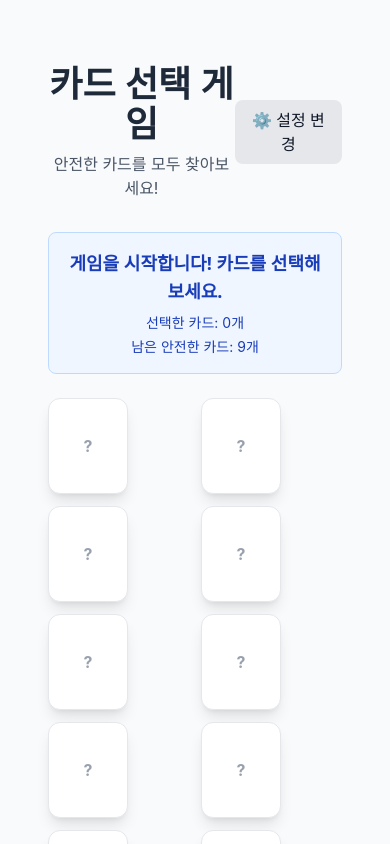
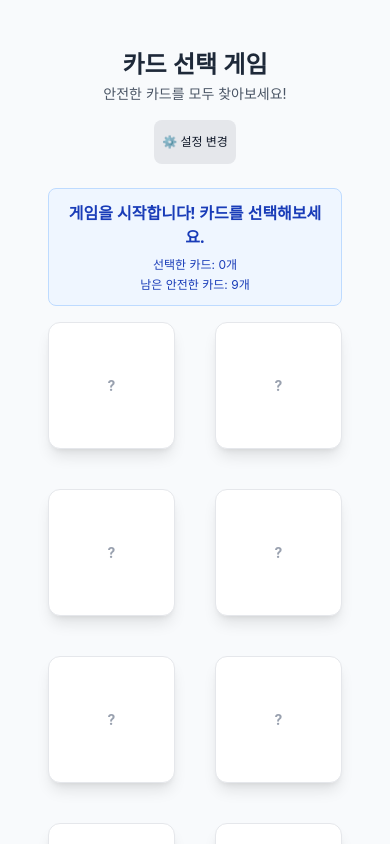
Before and after one commit to smb0123/game, a React (Vite) app: page / in a window 390 px wide. Both pictures are taken after a click on the button "게임 시작". Shown: the top 844 px of the page. Built offline with nearby package versions, Linux system fonts and the light colour scheme.

Commit message:
design: sm, md, xl에 대한 반응형 구축

```diff
--- a/src/features/game-board/GameBoard.tsx
+++ b/src/features/game-board/GameBoard.tsx
@@ -77,12 +77,12 @@ export const GameBoard: React.FC<GameBoardProps> = ({
   return (
     <>
       <div
-        className={`w-full max-w-4xl mx-auto ${
+        className={`w-full max-w-7xl mx-auto px-2 sm:px-4 ${
           isShaking ? "screen-shake" : ""
         }`}
       >
-        {/* 게임 보드 그리드 */}
-        <div className="grid grid-cols-2 sm:grid-cols-3 md:grid-cols-4 lg:grid-cols-6 gap-3 md:gap-4">
+        {/* 게임 보드 그리드 - 반응형 그리드와 간격 적용 */}
+        <div className="grid grid-cols-2 sm:grid-cols-4 md:grid-cols-4 lg:grid-cols-5 xl:grid-cols-6 gap-10 sm:gap-3 md:gap-4 lg:gap-5 h-full w-full">
           {cards.map((card) => (
             <GameCard
               key={card.id}
@@ -92,7 +92,7 @@ export const GameBoard: React.FC<GameBoardProps> = ({
               size={cardSize}
               clickable={isPlaying && !card.isRevealed}
               onClick={handleCardSelect}
-              className="animate-card-reveal"
+              className="animate-card-reveal w-full h-full aspect-square mx-auto"
             />
           ))}
         </div>
--- a/src/features/game-status/GameStatus.tsx
+++ b/src/features/game-status/GameStatus.tsx
@@ -51,14 +51,18 @@ export const GameStatus: React.FC<GameStatusProps> = ({
   };
 
   return (
-    <div className="w-full max-w-4xl mx-auto mb-6">
+    <div className="w-full max-w-7xl mx-auto mb-4 sm:mb-6 px-2 sm:px-4">
       {/* 게임 상태 메시지 */}
-      <div className={`rounded-lg border p-4 text-center ${getStatusStyle()}`}>
-        <h2 className="text-lg font-semibold mb-2">{getStatusMessage()}</h2>
+      <div
+        className={`rounded-lg border p-3 sm:p-4 md:p-6 text-center ${getStatusStyle()}`}
+      >
+        <h2 className="text-base sm:text-lg md:text-xl font-semibold mb-2 sm:mb-3">
+          {getStatusMessage()}
+        </h2>
 
         {/* 게임 진행 중일 때 통계 표시 */}
         {gameState.status === "playing" && (
-          <div className="text-sm space-y-1">
+          <div className="text-xs sm:text-sm space-y-1">
             <p>선택한 카드: {gameState.selectedCards.length}개</p>
             <p>남은 안전한 카드: {gameState.remainingSafeCards}개</p>
           </div>
@@ -66,15 +70,15 @@ export const GameStatus: React.FC<GameStatusProps> = ({
 
         {/* 게임 종료 시 결과 표시 */}
         {gameResult && (
-          <div className="text-sm space-y-1 mt-2">
+          <div className="text-xs sm:text-sm space-y-1 mt-2">
             <p>총 선택한 카드: {gameResult.totalMoves}개</p>
             <p>꽝 카드 개수: {gameResult.bombCards.length}개</p>
             {gameResult.won && (
               <div className="space-y-1">
-                <p className="font-semibold text-green-700">
+                <p className="font-semibold text-green-700 text-sm sm:text-base">
                   🎉 모든 안전한 카드를 찾았습니다!
                 </p>
-                <p className="text-green-600">
+                <p className="text-green-600 text-xs sm:text-sm">
                   모든 카드가 공개되었습니다. 아래에서 확인해보세요!
                 </p>
               </div>
@@ -82,18 +86,18 @@ export const GameStatus: React.FC<GameStatusProps> = ({
             {!gameResult.won && (
               <div className="space-y-2">
                 <div className="text-center">
-                  <p className="font-bold text-red-700 text-xl mb-2 animate-pulse">
+                  <p className="font-bold text-red-700 text-lg sm:text-xl md:text-2xl mb-2 animate-pulse">
                     💥💥💥 BOOM! 💥💥💥
                   </p>
-                  <p className="font-semibold text-red-600 text-lg">
+                  <p className="font-semibold text-red-600 text-sm sm:text-base md:text-lg">
                     꽝 카드를 선택했습니다!
                   </p>
                 </div>
-                <div className="bg-red-100 border border-red-300 rounded-lg p-3">
-                  <p className="text-red-700 text-sm text-center">
+                <div className="bg-red-100 border border-red-300 rounded-lg p-2 sm:p-3">
+                  <p className="text-red-700 text-xs sm:text-sm text-center">
                     💣 폭발 효과가 발생했습니다! 💣
                   </p>
-                  <p className="text-red-600 text-sm text-center mt-1">
+                  <p className="text-red-600 text-xs sm:text-sm text-center mt-1">
                     모든 카드가 공개되었습니다. 아래에서 확인해보세요!
                   </p>
                 </div>
@@ -105,10 +109,10 @@ export const GameStatus: React.FC<GameStatusProps> = ({
 
       {/* 게임 재시작 버튼 */}
       {(gameState.status === "won" || gameState.status === "lost") && (
-        <div className="text-center mt-4">
+        <div className="text-center mt-3 sm:mt-4">
           <button
             onClick={onRestart}
-            className="inline-flex items-center justify-center rounded-lg font-medium transition-all duration-200 focus:outline-none focus:ring-2 focus:ring-offset-2 disabled:opacity-50 disabled:cursor-not-allowed px-6 py-3 text-lg bg-blue-500 text-white hover:bg-blue-600 focus:ring-blue-500 shadow-lg"
+            className="inline-flex items-center justify-center rounded-lg font-medium transition-all duration-200 focus:outline-none focus:ring-2 focus:ring-offset-2 disabled:opacity-50 disabled:cursor-not-allowed px-4 sm:px-6 py-2 sm:py-3 text-sm sm:text-base md:text-lg bg-blue-500 text-white hover:bg-blue-600 focus:ring-blue-500 shadow-lg"
           >
             다시 시작
           </button>
--- a/src/index.css
+++ b/src/index.css
@@ -13,6 +13,10 @@ body {
   font-family: "Inter", system-ui, sans-serif;
   margin: 0;
   min-height: 100vh;
+}
+
+button {
+  cursor: pointer;
 }
 
 h1,
@@ -233,3 +237,27 @@ h6 {
 .animation-delay-800 {
   animation-delay: 800ms;
 }
+
+/* 반응형 유틸리티 클래스 */
+@media (max-width: 640px) {
+  .screen-shake {
+    animation: screenShake 0.3s ease-in-out;
+  }
+
+  .bomb-explosion {
+    animation: bombExplosion 0.4s ease-out;
+  }
+
+  .card-reveal {
+    animation: cardReveal 0.3s ease-out;
+  }
+}
+
+/* 모바일에서 터치 친화적인 버튼 크기 */
+@media (max-width: 640px) {
+  button,
+  .btn {
+    min-height: 44px;
+    min-width: 44px;
+  }
+}
--- a/src/pages/GamePlayPage.tsx
+++ b/src/pages/GamePlayPage.tsx
@@ -66,23 +66,28 @@ export const GamePlayPage: React.FC = () => {
   }
 
   return (
-    <div className="min-h-screen bg-background-primary py-8 px-4">
-      <div className="max-w-6xl mx-auto">
+    <div className="min-h-screen bg-background-primary py-4 sm:py-6 md:py-8 px-2 sm:px-4">
+      <div className="max-w-7xl mx-auto">
         {/* 게임 제목과 설정 변경 버튼 */}
-        <div className="flex justify-between items-center mb-8">
-          <div>
-            <h1 className="text-4xl font-bold text-gray-800 mb-2">
+        <div className="flex flex-col sm:flex-row sm:justify-between sm:items-center gap-4 sm:gap-6 mb-6 sm:mb-8">
+          <div className="text-center sm:text-left">
+            <h1 className="text-2xl sm:text-3xl md:text-4xl font-bold text-gray-800 mb-1 sm:mb-2">
               카드 선택 게임
             </h1>
-            <p className="text-gray-600">안전한 카드를 모두 찾아보세요!</p>
+            <p className="text-sm sm:text-base text-gray-600">
+              안전한 카드를 모두 찾아보세요!
+            </p>
           </div>
+          <div className="flex justify-center sm:justify-end">
             <Button
               variant="secondary"
               onClick={handleChangeSettings}
-            className="flex items-center gap-2"
+              className="flex items-center gap-2 text-xs sm:text-sm"
+              size="sm"
             >
               ⚙️ 설정 변경
             </Button>
+          </div>
         </div>
 
         {/* 게임 상태 표시 */}
--- a/src/shared/ui/Button/Button.tsx
+++ b/src/shared/ui/Button/Button.tsx
@@ -1,14 +1,15 @@
-import { cn } from '@/shared/lib/utils';
-import React from 'react';
+import { cn } from "@/shared/lib/utils";
+import React from "react";
 
 // 버튼 크기 타입 정의
-export type ButtonSize = 'sm' | 'md' | 'lg';
+export type ButtonSize = "sm" | "md" | "lg";
 
 // 버튼 변형 타입 정의
-export type ButtonVariant = 'primary' | 'secondary' | 'danger' | 'success';
+export type ButtonVariant = "primary" | "secondary" | "danger" | "success";
 
 // 버튼 Props 인터페이스
-export interface ButtonProps extends React.ButtonHTMLAttributes<HTMLButtonElement> {
+export interface ButtonProps
+  extends React.ButtonHTMLAttributes<HTMLButtonElement> {
   /** 버튼 크기 */
   size?: ButtonSize;
   /** 버튼 스타일 변형 */
@@ -24,7 +25,18 @@ export interface ButtonProps extends React.ButtonHTMLAttributes<HTMLButtonElemen
  * 다양한 크기와 스타일 변형을 지원합니다.
  */
 export const Button = React.forwardRef<HTMLButtonElement, ButtonProps>(
-  ({ className, size = 'md', variant = 'primary', loading = false, disabled, children, ...props }, ref) => {
+  (
+    {
+      className,
+      size = "md",
+      variant = "primary",
+      loading = false,
+      disabled,
+      children,
+      ...props
+    },
+    ref
+  ) => {
     // 로딩 중이거나 비활성화된 경우 disabled 처리
     const isDisabled = disabled || loading;
 
@@ -32,17 +44,21 @@ export const Button = React.forwardRef<HTMLButtonElement, ButtonProps>(
       <button
         className={cn(
           // 기본 버튼 스타일
-          'inline-flex items-center justify-center rounded-lg font-medium transition-all duration-200 focus:outline-none focus:ring-2 focus:ring-offset-2 disabled:opacity-50 disabled:cursor-not-allowed',
-          // 크기별 스타일
-          size === 'sm' && 'px-3 py-1.5 text-sm',
-          size === 'md' && 'px-4 py-2 text-base',
-          size === 'lg' && 'px-6 py-3 text-lg',
+          "inline-flex items-center justify-center rounded-lg font-medium transition-all duration-200 focus:outline-none focus:ring-2 focus:ring-offset-2 disabled:opacity-50 disabled:cursor-not-allowed",
+          // 크기별 스타일 - 반응형 적용
+          size === "sm" && "px-2 py-1 sm:px-3 sm:py-1.5 text-xs sm:text-sm",
+          size === "md" && "px-3 py-1.5 sm:px-4 sm:py-2 text-sm sm:text-base",
+          size === "lg" && "px-4 py-2 sm:px-6 sm:py-3 text-base sm:text-lg",
           // 변형별 스타일
-          variant === 'primary' && 'bg-blue-500 text-white hover:bg-blue-600 focus:ring-blue-500 shadow-lg',
-          variant === 'secondary' && 'bg-gray-200 text-gray-900 hover:bg-gray-300 focus:ring-gray-500',
-          variant === 'danger' && 'bg-red-500 text-white hover:bg-red-600 focus:ring-red-500',
-          variant === 'success' && 'bg-green-500 text-white hover:bg-green-600 focus:ring-green-500',
-          loading && 'cursor-wait',
+          variant === "primary" &&
+            "bg-blue-500 text-white hover:bg-blue-600 focus:ring-blue-500 shadow-lg",
+          variant === "secondary" &&
+            "bg-gray-200 text-gray-900 hover:bg-gray-300 focus:ring-gray-500",
+          variant === "danger" &&
+            "bg-red-500 text-white hover:bg-red-600 focus:ring-red-500",
+          variant === "success" &&
+            "bg-green-500 text-white hover:bg-green-600 focus:ring-green-500",
+          loading && "cursor-wait",
           className
         )}
         disabled={isDisabled}
@@ -56,7 +72,14 @@ export const Button = React.forwardRef<HTMLButtonElement, ButtonProps>(
             fill="none"
             viewBox="0 0 24 24"
           >
-            <circle className="opacity-25" cx="12" cy="12" r="10" stroke="currentColor" strokeWidth="4" />
+            <circle
+              className="opacity-25"
+              cx="12"
+              cy="12"
+              r="10"
+              stroke="currentColor"
+              strokeWidth="4"
+            />
             <path
               className="opacity-75"
               fill="currentColor"
@@ -70,4 +93,4 @@ export const Button = React.forwardRef<HTMLButtonElement, ButtonProps>(
   }
 );
 
-Button.displayName = 'Button';
+Button.displayName = "Button";
--- a/src/shared/ui/GameCard/GameCard.tsx
+++ b/src/shared/ui/GameCard/GameCard.tsx
@@ -58,10 +58,12 @@ export const GameCard = React.forwardRef<HTMLDivElement, GameCardProps>(
         className={cn(
           // 게임 카드 전용 스타일
           "cursor-pointer select-none flex items-center justify-center font-bold text-gray-700",
-          // 크기별 스타일
-          size === "sm" && "w-16 h-20 text-sm",
-          size === "md" && "w-20 h-24 text-base",
-          size === "lg" && "w-24 h-28 text-lg",
+          // 크기별 스타일 - 반응형 적용
+          size === "sm" && "w-12 h-16 sm:w-16 sm:h-20 text-xs sm:text-sm",
+          size === "md" &&
+            "w-16 h-20 sm:w-24 sm:h-24 md:w-24 md:h-28 text-sm sm:text-base",
+          size === "lg" &&
+            "w-20 h-24 sm:w-24 sm:h-28 md:w-28 md:h-32 text-base sm:text-lg",
           // 상태별 스타일
           state === "hidden" && "hover:bg-gray-50",
           state === "safe" && "bg-green-100 border-green-200",
```
Also changed, not shown: src/features/game-settings/GameSettingsForm.tsx (+8 -6 lines), src/pages/GameSettingsPage.tsx (+5 -5 lines), src/shared/ui/BombModal/BombModal.tsx (+8 -6 lines), src/shared/ui/Input/Input.tsx (+29 -10 lines). Lines whose indentation alone changed are shown as unchanged.
